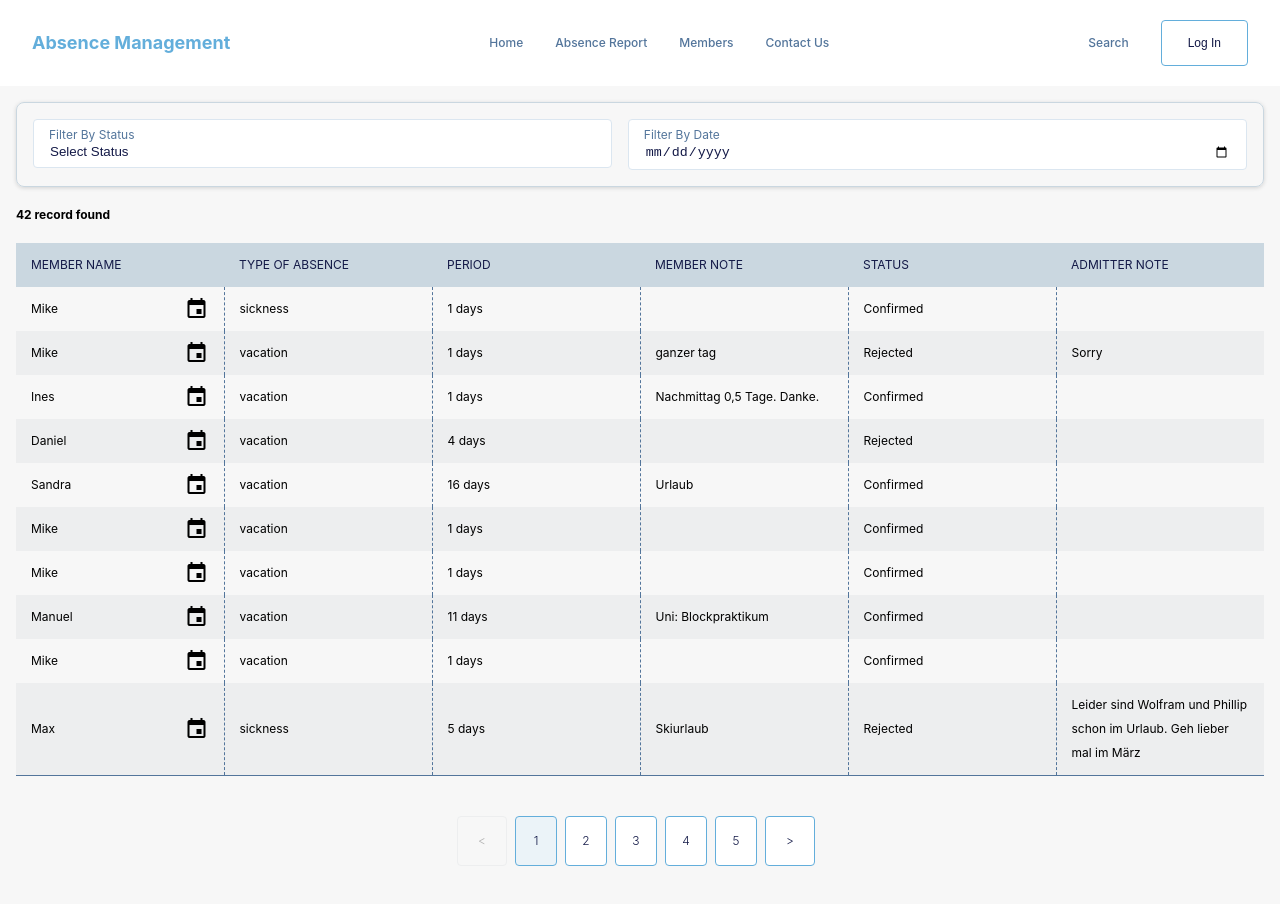
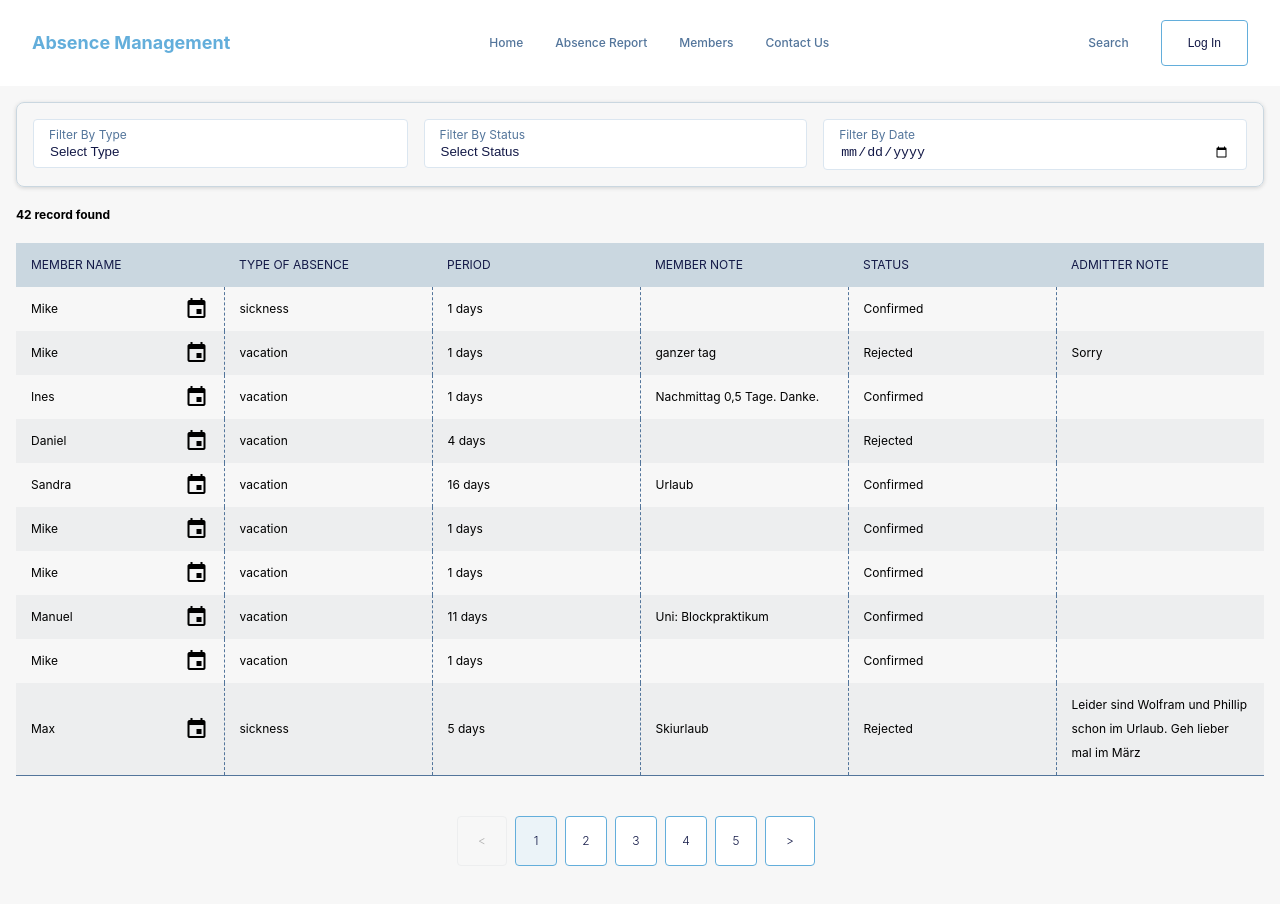
Before and after one commit to biswajitnov29/absence-manager, a React (Create React App) app: page / in a window 1280 px wide. Built offline with nearby package versions, Linux system fonts and the light colour scheme; what aws-amplify would draw is missing.

Commit message:
Add type filter

```diff
--- a/src/App.tsx
+++ b/src/App.tsx
@@ -9,15 +9,17 @@ const App = () => {
   const [rawResult, setRawResult] = useState<any[]>([]);
   const [result, setResult] = useState<any[]>([]);
   const [statusList, setStatusList] = useState<string[]>([]);
+  const [typeList, setTypeList] = useState<string[]>([]);
 
   useEffect(() => {
     fetchData()
       .then((responses: any[]) => {
-        const { finalResult, statusList } = formatData(
+        const { finalResult, statusList, typeList } = formatData(
           responses[0].data.payload,
           responses[1].data.payload
         );
         setStatusList(statusList);
+        setTypeList(typeList);
         setResult(finalResult);
         setRawResult(finalResult);
       })
@@ -37,6 +39,7 @@ const App = () => {
         <div className="site-container">
           <SiteFilters
             statusList={statusList}
+            typeList={typeList}
             onChange={changeFilter}
           ></SiteFilters>
           <h4>{result.length} record found</h4>
--- a/src/components/filters/filters.tsx
+++ b/src/components/filters/filters.tsx
@@ -3,22 +3,29 @@ import "./filters.css";
 
 type OnChangeProps = {
   status: string;
+  type: string;
   date: Date | undefined;
 };
 type SiteFiltersProps = {
   statusList: string[];
+  typeList: string[];
   onChange?: (data: OnChangeProps) => void;
 };
 
 const SiteFilters = (props: SiteFiltersProps) => {
   const [selectedDate, setSelecteddate] = useState<Date>();
   const [selectedStatus, setSelectedStatus] = useState<string>("");
+  const [selectedType, setSelectedType] = useState<string>("");
   useEffect(() => {
     props.onChange && props.onChange({
       status: selectedStatus,
+      type: selectedType,
       date: selectedDate,
     });
-  }, [selectedDate, selectedStatus]);
+  }, [selectedDate, selectedStatus, selectedType]);
+  const onTypeChange = (event: any) => {
+    setSelectedType(event.target.value);
+  };
   const onStatusChange = (event: any) => {
     setSelectedStatus(event.target.value);
   };
@@ -27,6 +34,24 @@ const SiteFilters = (props: SiteFiltersProps) => {
   }
   return (
     <div className="site-box">
+      <div className="site-field">
+        <select
+          id="filter-status"
+          className="site-field-item"
+          value={selectedType}
+          onChange={onTypeChange}
+        >
+          <option value="">Select Type</option>
+          {props.typeList.map((status: string, index: number) => (
+            <option key={index} value={status}>
+              {status}
+            </option>
+          ))}
+        </select>
+        <label htmlFor="filter-status" className="site-field-select-label">
+          Filter By Type
+        </label>
+      </div>
       <div className="site-field">
         <select
           id="filter-status"
--- a/src/utils/index.ts
+++ b/src/utils/index.ts
@@ -19,6 +19,7 @@ export const fetchData = () => {
 
 export const formatData = (absences: any[], members: any[]) => {
   let statusList = new Set<string>();
+  let typeList = new Set<string>();
   const finalResult = absences.map((data: any) => {
     const userData: any = members.find(
       (element: any) => element.userId === data.userId
@@ -32,6 +33,7 @@ export const formatData = (absences: any[], members: any[]) => {
       status = "Requested";
     }
     statusList.add(status);
+    typeList.add(data.type);
     return {
       ...data,
       name: userData.name,
@@ -40,7 +42,7 @@ export const formatData = (absences: any[], members: any[]) => {
       period: calculatePeriod(data.startDate, data.endDate),
     };
   });
-  return { finalResult, statusList: Array.from(statusList) };
+  return { finalResult, statusList: Array.from(statusList), typeList: Array.from(typeList) };
 };
 
 export const filterData = (filterCriteria: any, rawList:any[]) => {
@@ -48,6 +50,11 @@ export const filterData = (filterCriteria: any, rawList:any[]) => {
   if (filterCriteria.status && filterCriteria.status.length > 0) {
     filterResult = filterResult.filter(
       (item) => item.status === filterCriteria.status
+    );
+  }
+  if (filterCriteria.type && filterCriteria.type.length > 0) {
+    filterResult = filterResult.filter(
+      (item) => item.type === filterCriteria.type
     );
   }
   if (filterCriteria.date) {
```
Also changed, not shown: 1 other file (tests, documents, lock files or other folders).
